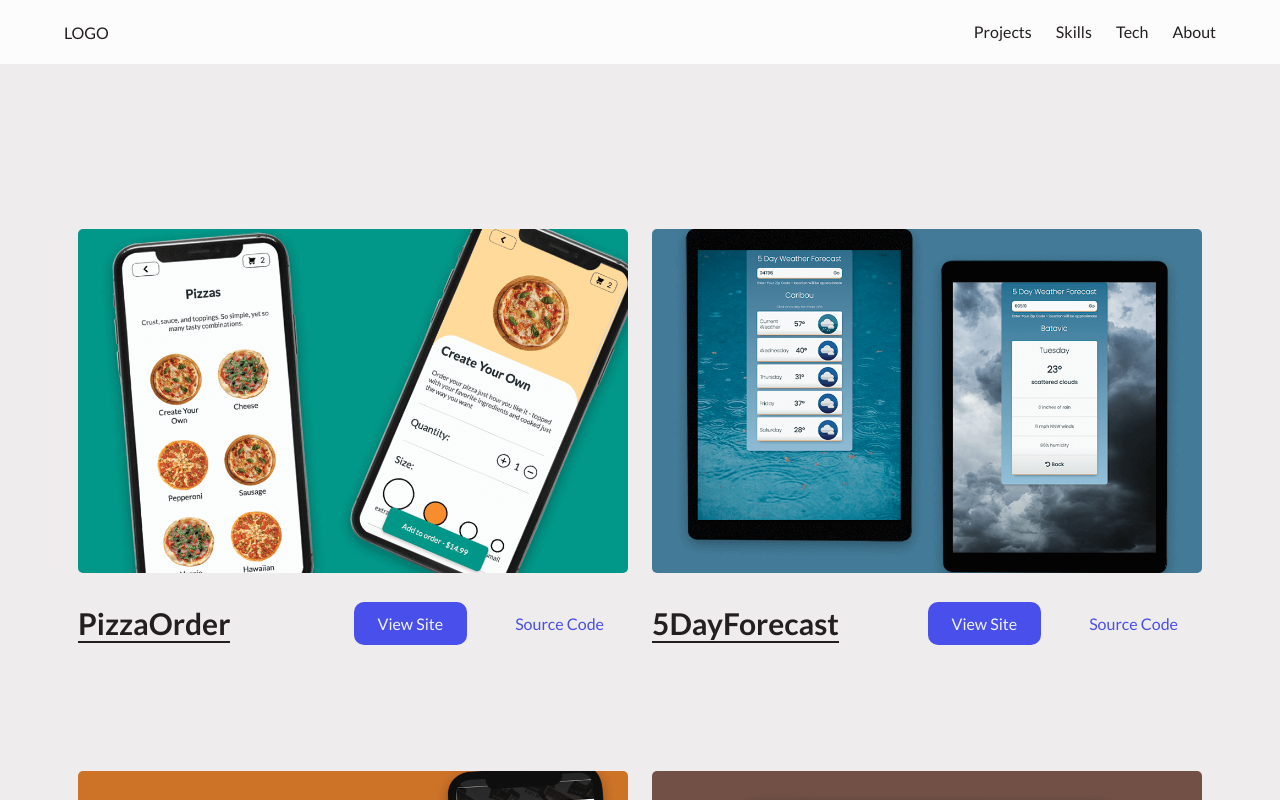
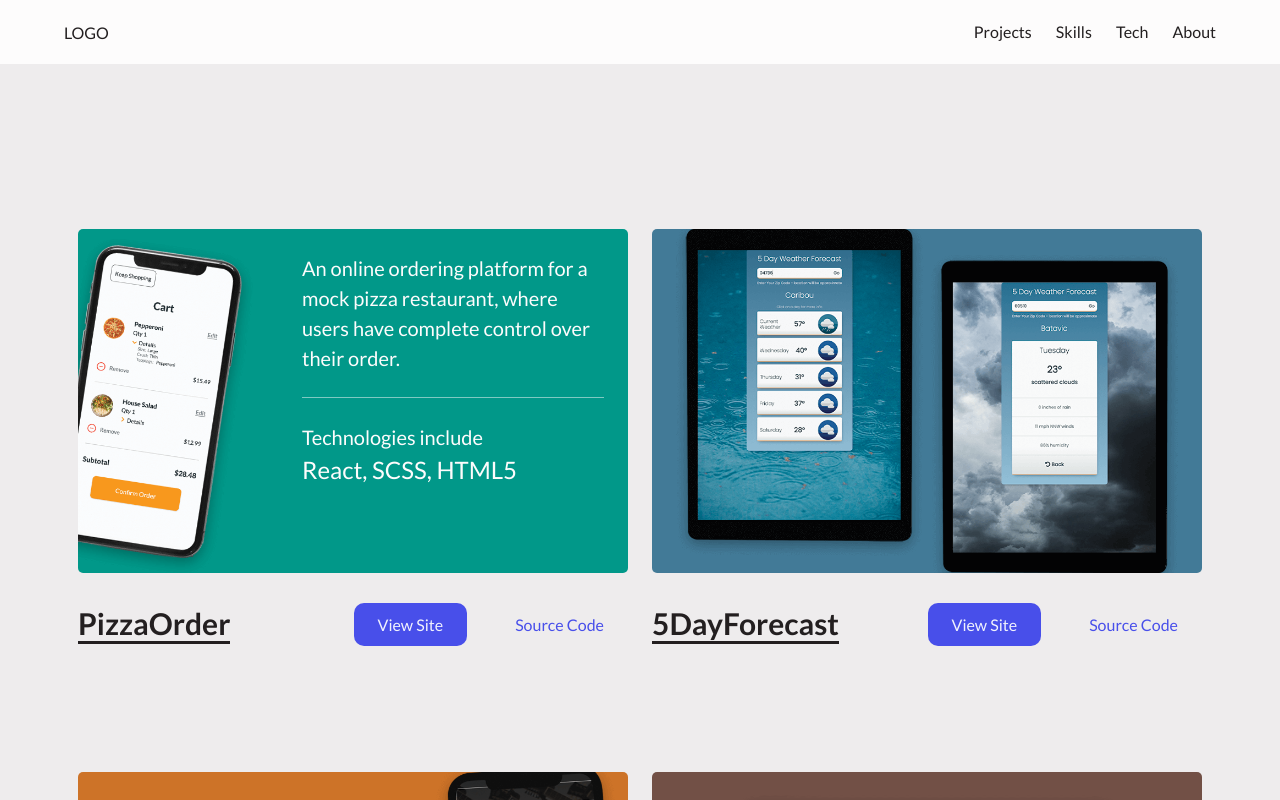
Before and after one commit to MichaelScottWeber/2021-portfolio-rebuild, a React (Create React App) app: page / in a window 1280 px wide. Both pictures are taken after a click on the element 353 px from the left and 1476 px from the top of the page. Shown: the part 1076-1876 px from the top of the page. Built offline with nearby package versions, Linux system fonts and the light colour scheme.

Commit message:
Adds project flip view functionality.  Begins incorporating framer-motion

```diff
--- a/package.json
+++ b/package.json
@@ -6,6 +6,7 @@
     "@testing-library/jest-dom": "^5.11.9",
     "@testing-library/react": "^11.2.5",
     "@testing-library/user-event": "^12.6.3",
+    "framer-motion": "^3.3.0",
     "node-sass": "^5.0.0",
     "react": "^17.0.1",
     "react-dom": "^17.0.1",
--- a/src/components/Project/Project.js
+++ b/src/components/Project/Project.js
@@ -1,7 +1,11 @@
 import React, { Component } from 'react';
+import { motion } from 'framer-motion';
 
 class Project extends Component {
-    state = { showInfo: false }
+    state = {
+        showInfo: false,
+        isHover: false,
+    }
 
     projectClickHandler = () => {
         this.setState({ showInfo: !this.state.showInfo })
@@ -13,27 +17,48 @@ class Project extends Component {
         const projectView = () => {
             if (!this.state.showInfo) {
                 return (
-                    <div className="img-container" style={{backgroundColor: project.color}}>
+                    <motion.div
+                        onClick={this.projectClickHandler}
+                        onMouseEnter={() => this.setState({isHover: true})}
+                        onMouseLeave={() => this.setState({isHover: false})}
+                        className={this.state.isHover ? 'img-container hover' : 'img-container'}
+                        style={{backgroundColor: project.color}}
+                    >
                         <img src={project.img1} alt={`Screenshots of ${project.name}`} />
-                    </div>
+                    </motion.div>
                 )
             } else {
                 return (
-                    <div className="img-container" style={{backgroundColor: project.color}}>
+                    <motion.div
+                        onClick={this.projectClickHandler}
+                        onMouseEnter={() => this.setState({isHover: true})}
+                        onMouseLeave={() => this.setState({isHover: false})}
+                        className={this.state.isHover ? 'img-container hover' : 'img-container'}
+                        style={{backgroundColor: project.color}}
+                    >
                         <img src={project.img2} alt={`Screenshots of ${project.name}`} />
-                    </div>
+                        <div class="text-container">
+                            <p>{project.desc}</p>
+                            <div class="underline"></div>
+                            <p>Technologies include <br /> <span class="tech-text">{project.tech}</span></p>
+                        </div>
+                    </motion.div>
                 )
             }
         }
 
         return (
             <li className="Project">
-                {/* <div className="img-container" style={{backgroundColor: project.color}}>
-                    <img src={project.img1} alt={`Screenshots of ${project.name}`} />
-                </div> */}
                 {projectView()}
                 <div className="title-link-container">
-                    <h3 onClick={this.projectClickHandler}>{project.name}</h3>
+                    <h3
+                        onClick={this.projectClickHandler}
+                        onMouseEnter={() => this.setState({isHover: true})}
+                        onMouseLeave={() => this.setState({isHover: false})}
+                        className={this.state.isHover ? 'hover' : ''}
+                    >
+                        {project.name}
+                    </h3>
                     <div>
                         <a className="primary-btn" href={project.siteUrl}>View Site</a>
                         <a className="secondary-btn" href={project.sourceUrl}>Source Code</a>
--- a/src/styles/styles.scss
+++ b/src/styles/styles.scss
@@ -75,21 +75,21 @@ img {
 
 @keyframes twinkle2 {
     0%, 100% {
-        opacity: .75;
+        opacity: 1;
     }
 
     50% {
-        opacity: 0;
+        opacity: .2;
     }
 }
 
 @keyframes twinkle3 {
     0%, 100% {
-        opacity: .5;
+        opacity: 1;
     }
 
     50% {
-        opacity: 0;
+        opacity: .4;
     }
 }
 
@@ -99,17 +99,17 @@ img {
     }
 
     50% {
-        opacity: .25;
+        opacity: .6;
     }
 }
 
 @keyframes twinkle5 {
     0%, 100% {
-        opacity: .75;
+        opacity: 1;
     }
 
     50% {
-        opacity: .25;
+        opacity: .8;
     }
 }
 
@@ -125,6 +125,7 @@ img {
     position: fixed;
     top: 0;
     padding: $size2 $size8;
+    z-index: 2;
 
     ul {
         display: flex;
@@ -227,8 +228,9 @@ img {
         justify-content: center;
     }
 
-    li {
+    li { // This is .Project
         // max-width: $size15;
+        position: relative;
         max-width: 550px;
         margin: $size8 $size3;
 
@@ -236,6 +238,35 @@ img {
             border-radius: 5px;
             margin-bottom: $size6;
             cursor: pointer;
+            transition: .2s;
+        }
+
+        .img-container.hover {
+            box-shadow: 0 0 2pt 2pt $secondary500;
+        }
+
+        .text-container {
+            padding: $size5;
+            position: absolute;
+            top: 0;
+            right: 0;
+            width: 350px;
+
+            p {
+                color: $white;
+                font-size: $fontSize5;
+            }
+
+            .underline {
+                border-bottom: 1px solid $white;
+                opacity: .5;
+                margin: $size5 0;
+            }
+
+            .tech-text {
+                color: $white;
+                font-size: $fontSize6;
+            }
         }
 
         .title-link-container {
@@ -245,13 +276,12 @@ img {
 
             h3 {
                 margin-bottom: 0;
-                border-bottom: 2px solid $black;
+                border-bottom: 3px solid $black;
                 transition: all .2s;
                 cursor: pointer;
 
-                &:hover {
+                &.hover {
                     border-color: $secondary500;
-                    transform: translateY(-3px);
                 }
             }
         }
@@ -350,7 +380,7 @@ img {
                     color: $white;
                     text-transform: uppercase;
                     font-size: $fontSize6;
-                    border-bottom: 2px solid $white;
+                    border-bottom: 3px solid $white;
                     transition: all .2s;
 
                     &:hover {
```
Also changed, not shown: 1 other file (tests, documents, lock files or other folders).
